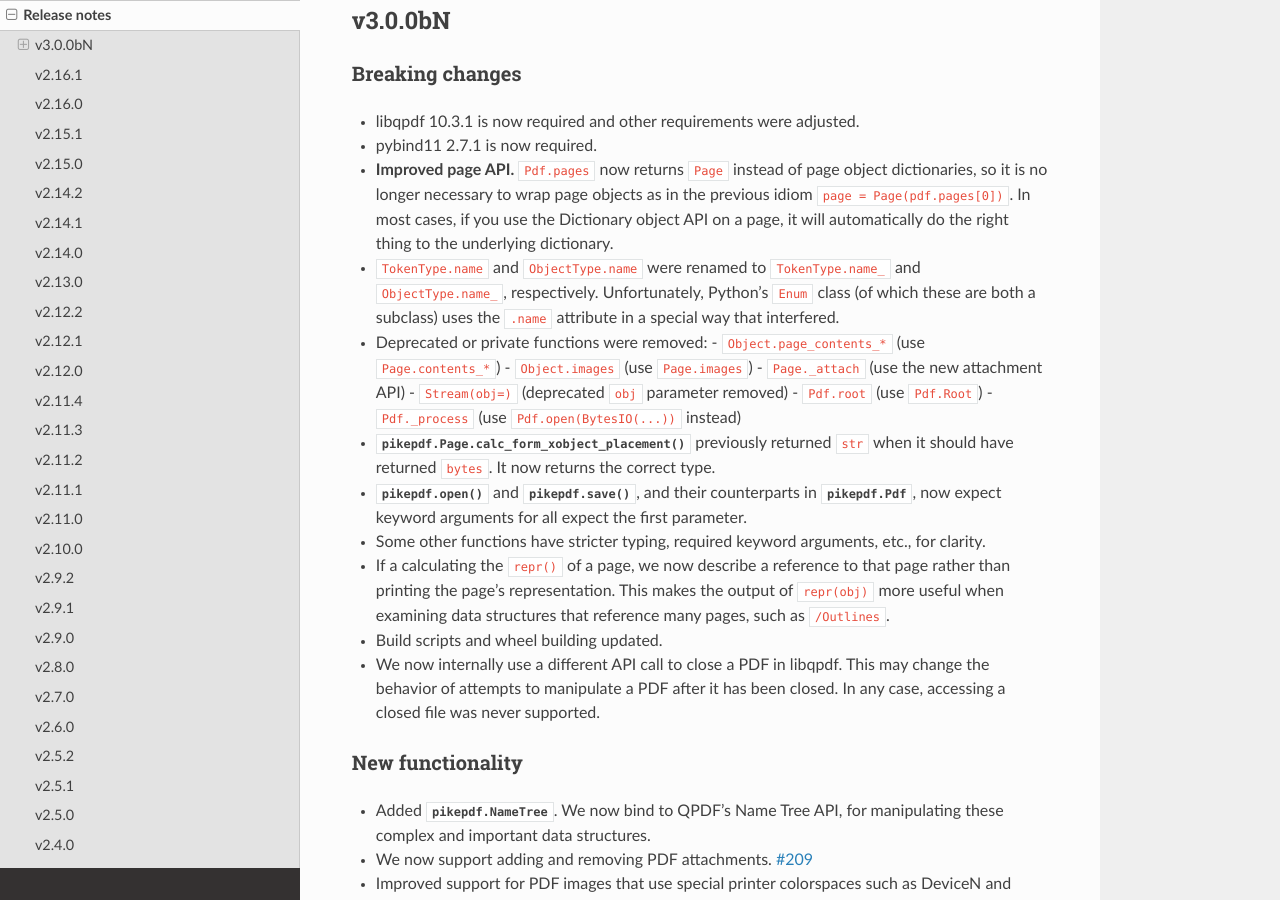
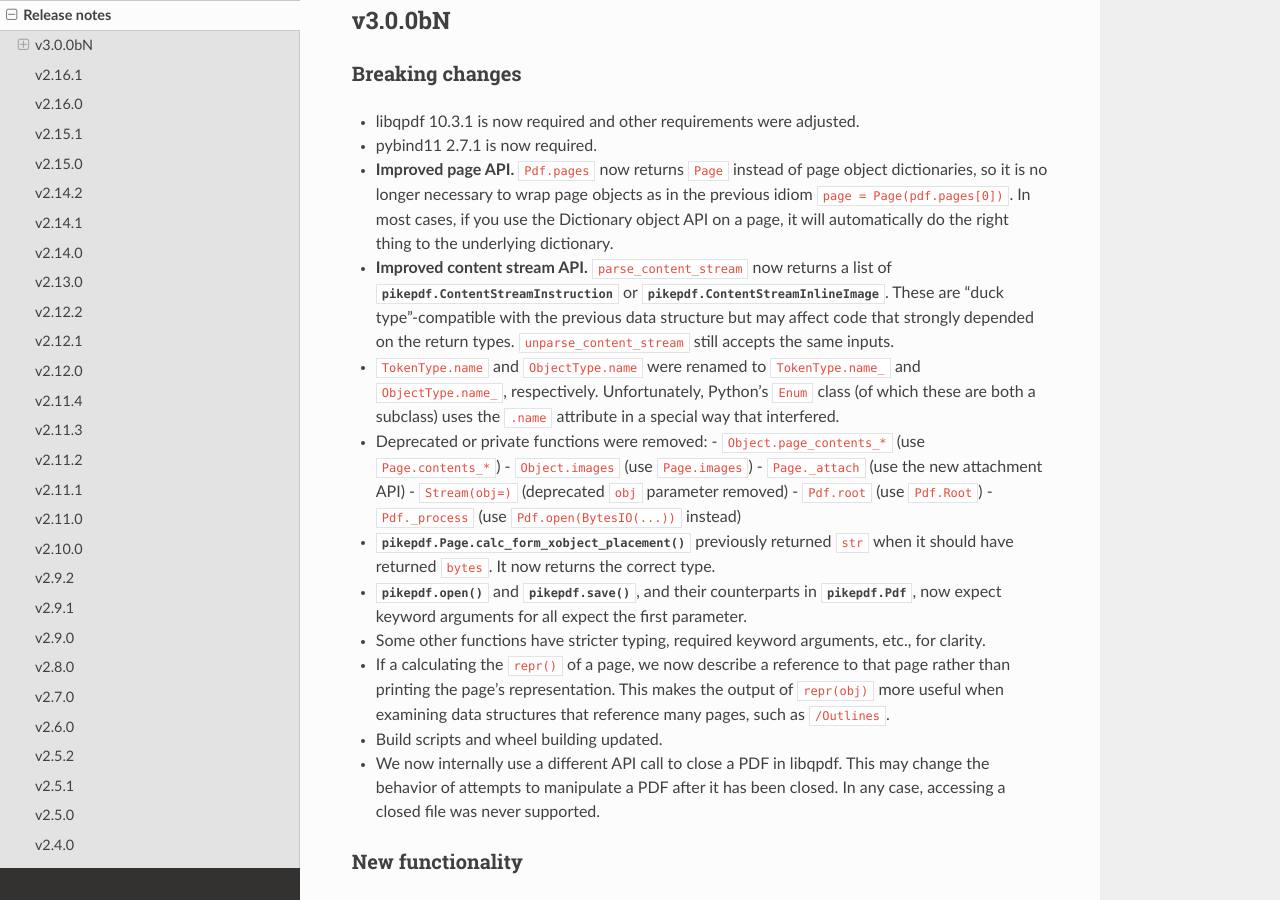
Before and after one commit to pikepdf/pikepdf, a Sphinx documentation site: the page built from docs/release_notes.rst, in a window 1280 px wide and 900 px high, scrolled down 350 px. Built offline with Sphinx 7.4.7 and the Read the Docs theme 2.0.0, drawn with Linux system fonts in a browser that asks for light colours; pages that are not in the unit, such as notebooks, are missing from menus; the version number could not be read and is left out.

Commit message:
release notes: content stream API

```diff
--- a/docs/release_notes.rst
+++ b/docs/release_notes.rst
@@ -31,6 +31,11 @@
    as in the previous idiom ``page = Page(pdf.pages[0])``. In most cases,
    if you use the Dictionary object API on a page, it will automatically do the
    right thing to the underlying dictionary.
+-  **Improved content stream API.** ``parse_content_stream`` now returns a list of
+   :class:`pikepdf.ContentStreamInstruction` or :class:`pikepdf.ContentStreamInlineImage`.
+   These are "duck type"-compatible with the previous data structure but may
+   affect code that strongly depended on the return types. ``unparse_content_stream``
+   still accepts the same inputs.
 -  ``TokenType.name`` and ``ObjectType.name`` were renamed to
    ``TokenType.name_`` and ``ObjectType.name_``, respectively. Unfortunately,
    Python's ``Enum`` class (of which these are both a subclass) uses the ``.name``
```
